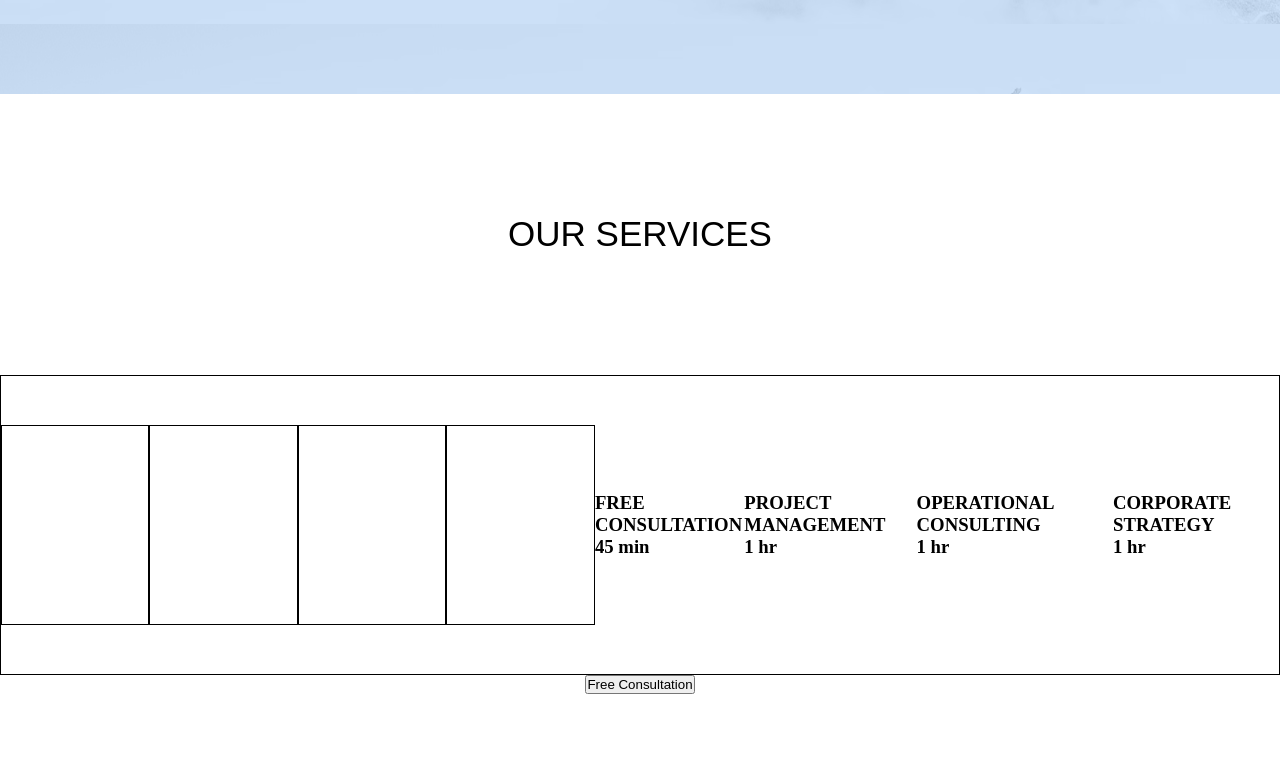
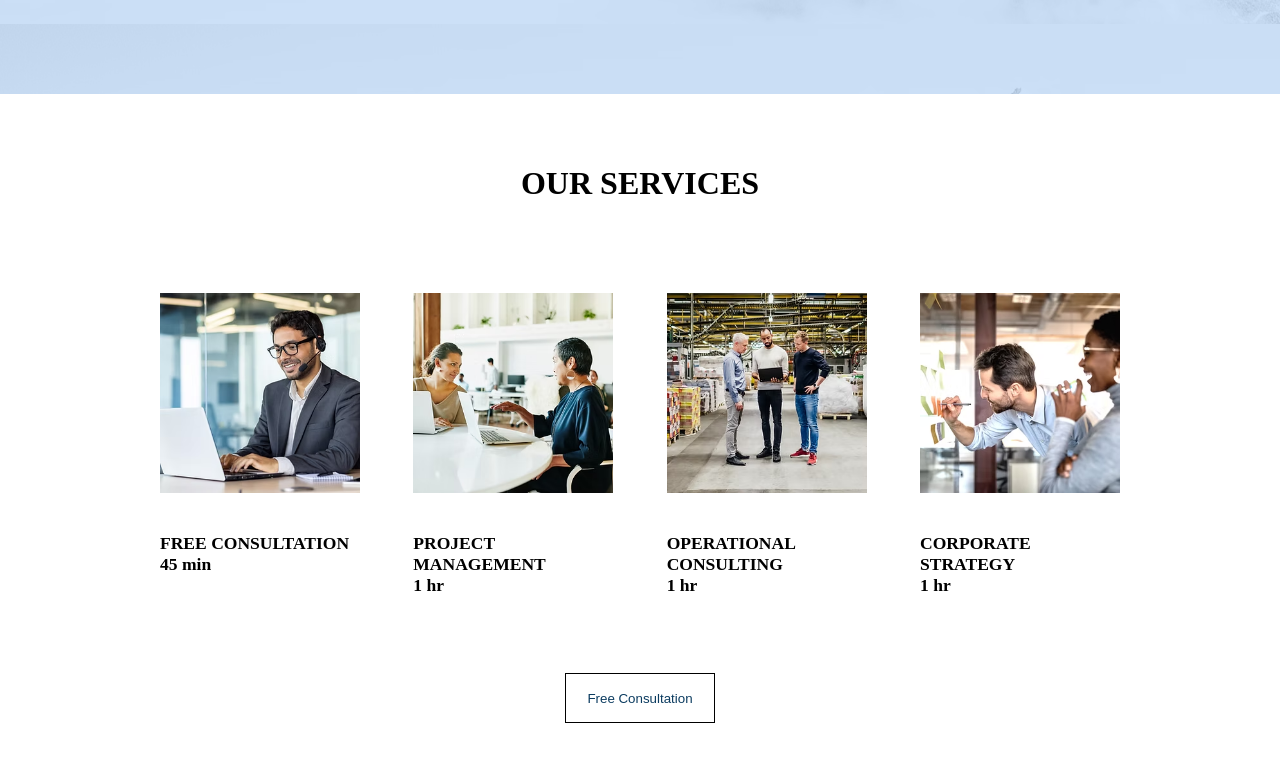
Before and after one commit to whovikashsingh/My-Websites, a plain HTML site: page index.html in a window 1280 px wide. Shown: the part 1576-2338 px from the top of the page. Before the commit the page ends 2270 px from the top, so only its background shows below. Drawn offline with nearby package versions, Linux system fonts and the light colour scheme.

Commit message:
style.css

```diff
--- a/style.css
+++ b/style.css
@@ -286,63 +286,71 @@ body {
     background-color: rgb(12, 60, 96);
     color: white;
 }
+.main4a{
+    width: 100%;
+    height:700px;
+    background-color: white;
+    display: flex;
+    justify-content:space-around;
+    align-items: center;
+}
 
-.main4 {
-    width: 100%;
-    height: 600px;
-    /* border: 1px solid black; */
-    background-color: white;
+.main4{
+    width: 1000px;
+    height: 700px;
     display: flex;
     justify-content: space-evenly;
     align-items: center;
     flex-direction: column;
-
+    background-color: white;
+    font-weight: lighter;
 }
-
-.main4 h1 {
-    text-align: center;
-    font-weight: normal;
-    font-size: 35px;
-    padding: 120px;
-    font-family: Arial, Helvetica, sans-serif;
-}
-
 .main4 .g {
-    width: 100%;
-    height: 300px;
-    border: 1px solid black;
+    display: flex;
+    flex-wrap: wrap;
+    justify-content: space-between;
+    align-items: center;
+    /* width: 50%;
+    height: 70%;
     display: flex;
     justify-content: space-evenly;
     align-items: center;
-
+    flex-direction: column; */
 }
-
+.main4 .g1, .g2, .g3, .g4, .g5, .g6, .g7, .g8 {
+   width: 200px;
+   height: 200px;
+    margin: 20px;
+    background-size: cover;
+    background-position: center;
+    background-repeat: no-repeat;
+}
+.main4 .g5, .g6, .g7, .g8 {
+    width: 200px;
+    height: 50px;
+    font-size: 15px;
+}
 .main4 .g1 {
-    width: 200px;
-    height: 200px;
+    background-image: url("image/3.avif");
+}
+.main4 .g2 {
+    background-image: url("image/4.avif");
+}
+.main4 .g3 {
+    background-image: url("image/5.avif");
+}
+.main4 .g4 {
+    background-image: url("image/6.avif");
+}
+.main4 .button {
+    width: 150px;
+    height: 50px;
+    color: rgb(12, 60, 96);
+    /* margin: 20px; */
+    background-color: transparent;
     border: 1px solid black;
 }
-
-.main4 .g2 {
-    width: 200px;
-    height: 200px;
-    border: 1px solid black;
+.main4 .button:hover {
+    background-color: rgb(12, 60, 96);
+    color: white;
 }
-
-.main4 .g3 {
-    width: 200px;
-    height: 200px;
-    border: 1px solid black;
-}
-
-.main4 .g4 {
-    width: 200px;
-    height: 200px;
-    border: 1px solid black;
-}
-
-.g .g1 h2 {
-    font-size: 20px;
-    text-align: center;
-    font-weight: normal;
-}
```
